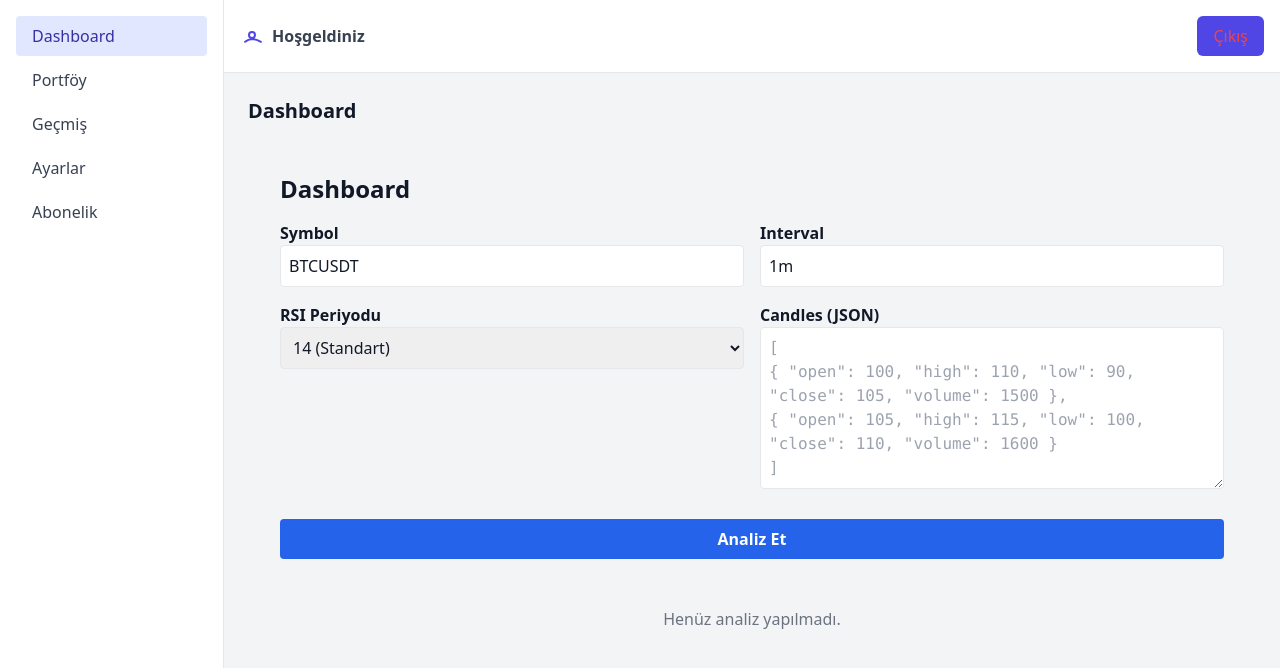
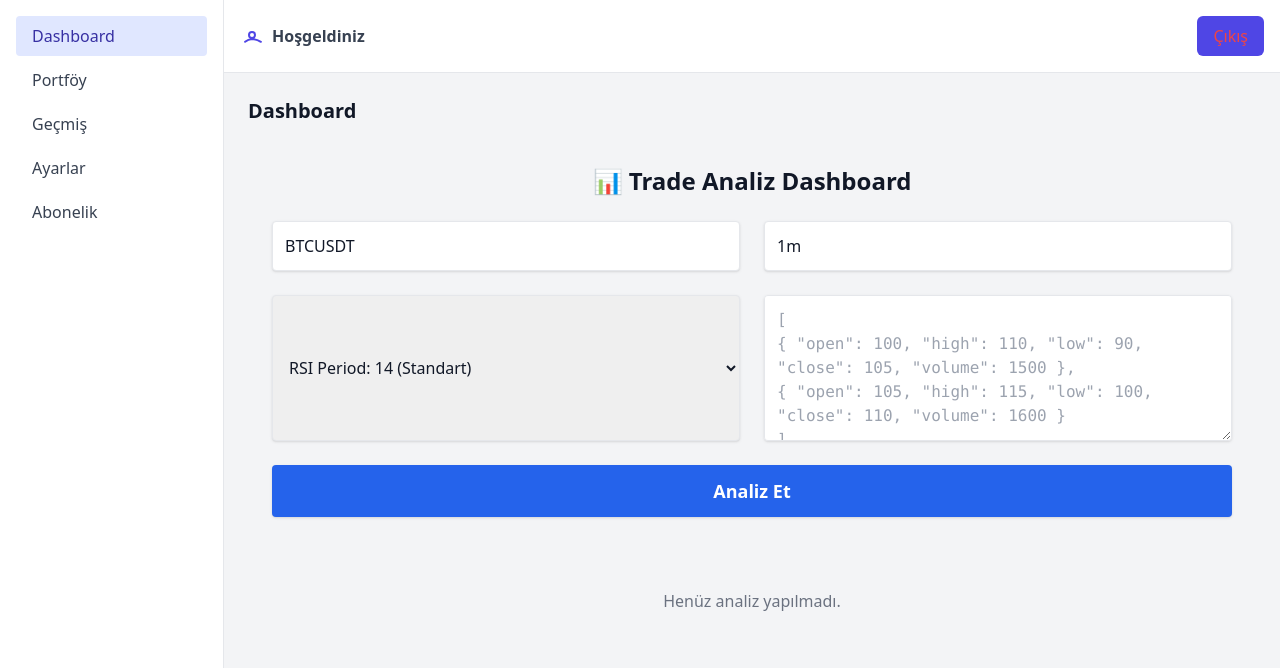
Before and after one commit to greencheff/trade-analyze-app, a React (Vite) app in the folder frontend/: page /dashboard in a window 1280 px wide. Shown: the top 668 px of the page. Built offline with nearby package versions, Linux system fonts and the light colour scheme.

Commit message:
Update WebhookForm.jsx

```diff
--- a/frontend/src/components/WebhookForm.jsx
+++ b/frontend/src/components/WebhookForm.jsx
@@ -33,130 +33,128 @@ export default function WebhookForm() {
   };
 
   return (
-    <div className="p-8">
-      <h2 className="text-2xl font-bold mb-4">Dashboard</h2>
+    <div className="p-6 max-w-6xl mx-auto">
+      <h2 className="text-2xl font-bold mb-6 text-center">📊 Trade Analiz Dashboard</h2>
 
-      {/* Form Alanı */}
-      <div className="grid grid-cols-1 md:grid-cols-2 gap-4 mb-6">
-        <div>
-          <label className="block font-semibold">Symbol</label>
+      {/* Form */}
+      <div className="grid grid-cols-1 md:grid-cols-2 gap-6 mb-6">
         <input
           type="text"
           value={symbol}
           onChange={(e) => setSymbol(e.target.value)}
-            className="w-full p-2 border rounded"
+          placeholder="Symbol (BTCUSDT)"
+          className="p-3 border rounded shadow"
         />
-        </div>
-
-        <div>
-          <label className="block font-semibold">Interval</label>
         <input
           type="text"
           value={interval}
           onChange={(e) => setInterval(e.target.value)}
-            className="w-full p-2 border rounded"
+          placeholder="Interval (1m, 1h...)"
+          className="p-3 border rounded shadow"
         />
-        </div>
-
-        <div>
-          <label className="block font-semibold">RSI Periyodu</label>
         <select
           value={rsiPeriod}
           onChange={(e) => setRsiPeriod(parseInt(e.target.value))}
-            className="w-full p-2 border rounded"
+          className="p-3 border rounded shadow"
         >
-            <option value={9}>9</option>
-            <option value={14}>14 (Standart)</option>
-            <option value={21}>21</option>
+          <option value={9}>RSI Period: 9</option>
+          <option value={14}>RSI Period: 14 (Standart)</option>
+          <option value={21}>RSI Period: 21</option>
         </select>
-        </div>
-
-        <div>
-          <label className="block font-semibold">Candles (JSON)</label>
         <textarea
           value={candles}
           onChange={(e) => setCandles(e.target.value)}
-            rows={6}
-            className="w-full p-2 border rounded font-mono"
+          rows={5}
+          className="p-3 border rounded shadow font-mono"
           placeholder='[
 { "open": 100, "high": 110, "low": 90, "close": 105, "volume": 1500 },
 { "open": 105, "high": 115, "low": 100, "close": 110, "volume": 1600 }
 ]'
         />
       </div>
-      </div>
 
       <button
         onClick={handleAnalyze}
-        className="px-6 py-2 bg-blue-600 text-white rounded hover:bg-blue-700 w-full"
+        className="w-full py-3 bg-blue-600 hover:bg-blue-700 text-white rounded shadow text-lg mb-8"
         disabled={loading}
       >
         {loading ? "Analiz Ediliyor..." : "Analiz Et"}
       </button>
 
-      {/* Sonuç Alanı */}
+      {/* Analiz Sonuçları */}
       {result && result.analysis && (
-        <div className="bg-gray-100 p-6 rounded mt-8">
-          <h3 className="text-xl font-bold mb-4">📊 Analiz Raporu</h3>
+        <div className="space-y-8">
 
+          {/* Özet Kart */}
+          <div className="bg-gray-100 p-6 rounded shadow">
+            <h3 className="text-xl font-bold mb-4">🔎 Özet Analiz</h3>
             <div className="grid grid-cols-1 md:grid-cols-2 lg:grid-cols-3 gap-4">
-            {/* Her Özellik Kartı */}
-            <div className="p-4 bg-white shadow rounded">
+              <div className="p-4 bg-white rounded shadow hover:shadow-lg">
+                <p className="font-semibold">Symbol</p>
+                <p>{result.symbol}</p>
+              </div>
+              <div className="p-4 bg-white rounded shadow hover:shadow-lg">
+                <p className="font-semibold">Interval</p>
+                <p>{result.interval}</p>
+              </div>
+              <div className="p-4 bg-white rounded shadow hover:shadow-lg">
+                <p className="font-semibold">Veri Sayısı</p>
+                <p>{result.candles_count}</p>
+              </div>
+              <div className="p-4 bg-white rounded shadow hover:shadow-lg">
                 <p className="font-semibold">Ortalama Kapanış</p>
                 <p>{result.analysis.average_close}</p>
               </div>
-
-            <div className="p-4 bg-white shadow rounded">
+              <div className="p-4 bg-white rounded shadow hover:shadow-lg">
                 <p className="font-semibold">Ortalama Hacim</p>
                 <p>{result.analysis.average_volume}</p>
               </div>
-
-            <div className="p-4 bg-white shadow rounded">
+              <div className="p-4 bg-white rounded shadow hover:shadow-lg">
                 <p className="font-semibold">En Yüksek Fiyat</p>
                 <p>{result.analysis.highest_price}</p>
               </div>
-
-            <div className="p-4 bg-white shadow rounded">
+              <div className="p-4 bg-white rounded shadow hover:shadow-lg">
                 <p className="font-semibold">En Düşük Fiyat</p>
                 <p>{result.analysis.lowest_price}</p>
               </div>
-
-            <div className="p-4 bg-white shadow rounded">
+              <div className="p-4 bg-white rounded shadow hover:shadow-lg">
                 <p className="font-semibold">Trend Yönü</p>
                 <p>{result.analysis.trend_direction}</p>
               </div>
-
-            <div className="p-4 bg-white shadow rounded">
+              <div className="p-4 bg-white rounded shadow hover:shadow-lg">
                 <p className="font-semibold">Trend Gücü (%)</p>
                 <p>{result.analysis.trend_strength_percent}</p>
               </div>
+            </div>
+          </div>
 
-            <div className="p-4 bg-white shadow rounded">
+          {/* İleri Düzey Teknik Kartlar */}
+          <div className="bg-gray-100 p-6 rounded shadow">
+            <h3 className="text-xl font-bold mb-4">⚡ İleri Düzey Analiz</h3>
+            <div className="grid grid-cols-1 md:grid-cols-2 lg:grid-cols-3 gap-4">
+              <div className="p-4 bg-white rounded shadow hover:shadow-lg">
                 <p className="font-semibold">RSI Değeri</p>
                 <p>{result.analysis.rsi_value}</p>
               </div>
-
-            <div className="p-4 bg-white shadow rounded">
+              <div className="p-4 bg-white rounded shadow hover:shadow-lg">
                 <p className="font-semibold">EMA (14)</p>
                 <p>{result.analysis.ema_value}</p>
               </div>
-
-            <div className="p-4 bg-white shadow rounded">
+              <div className="p-4 bg-white rounded shadow hover:shadow-lg">
                 <p className="font-semibold">MACD</p>
                 <p>{result.analysis.macd_value}</p>
               </div>
-
-            <div className="p-4 bg-white shadow rounded">
+              <div className="p-4 bg-white rounded shadow hover:shadow-lg">
                 <p className="font-semibold">Stochastic %K</p>
                 <p>{result.analysis.stochastic_value}</p>
               </div>
-
-            <div className="p-4 bg-white shadow rounded">
+              <div className="p-4 bg-white rounded shadow hover:shadow-lg">
                 <p className="font-semibold">ADX Değeri</p>
                 <p>{result.analysis.adx_value}</p>
               </div>
+            </div>
+          </div>
 
-          </div>
         </div>
       )}
     </div>
```
Lines whose indentation alone changed are shown as unchanged.
